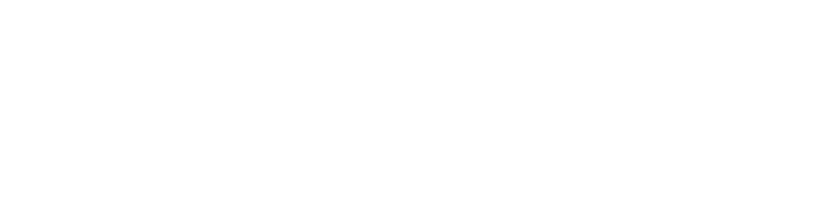
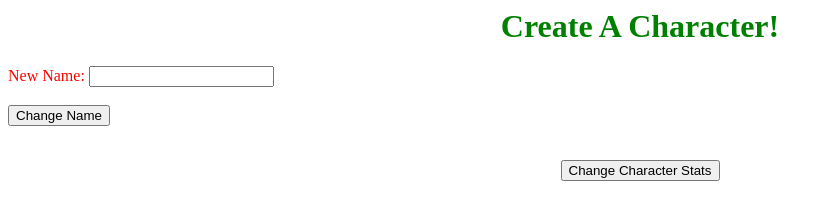
Before and after one commit to kianhammer/cs257work, a plain HTML site: page csslab/templates/character.html in a window 1280 px wide. Shown: the whole page, without its empty margins (0-832 px from the left). Drawn offline with Linux system fonts and the light colour scheme.

Commit message:
Update character.html

```diff
--- a/csslab/templates/character.html
+++ b/csslab/templates/character.html
@@ -3,3 +3,22 @@
 
   <script src="/static/character.js"></script>
 </head>
+
+<h1 class="title-class" id="title">
+Create A Character!
+</h1>
+
+<p class="change-name-class" id="changeNamePortion">
+New Name: <input id="character-name"> <br> <br>
+
+<button onclick="changeName()" id="changeName">
+  Change Name
+</button> <br> <br>
+
+</p>
+
+<p class="change-stats-class" id="changeStatsPortion">
+<button onclick="changeStats()" id="changeStats">
+   Change Character Stats
+</button>
+</p>
```
